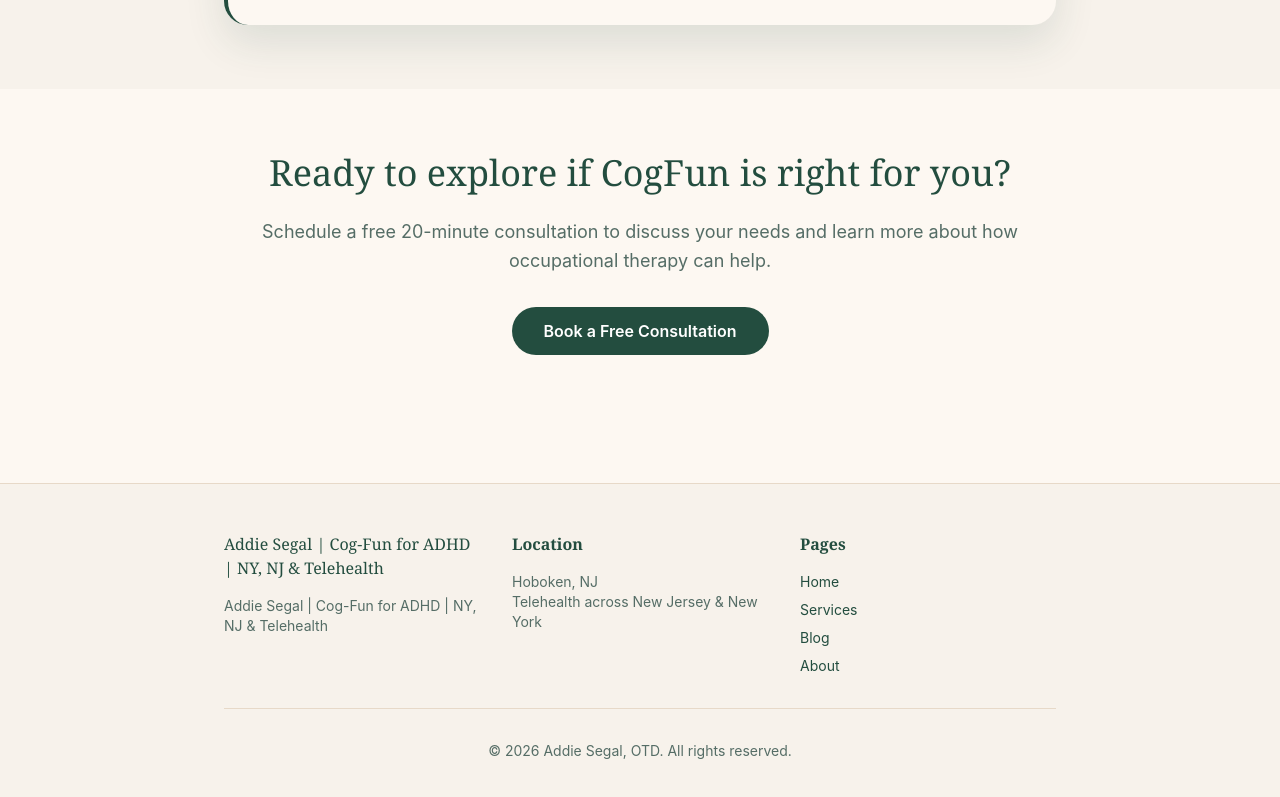
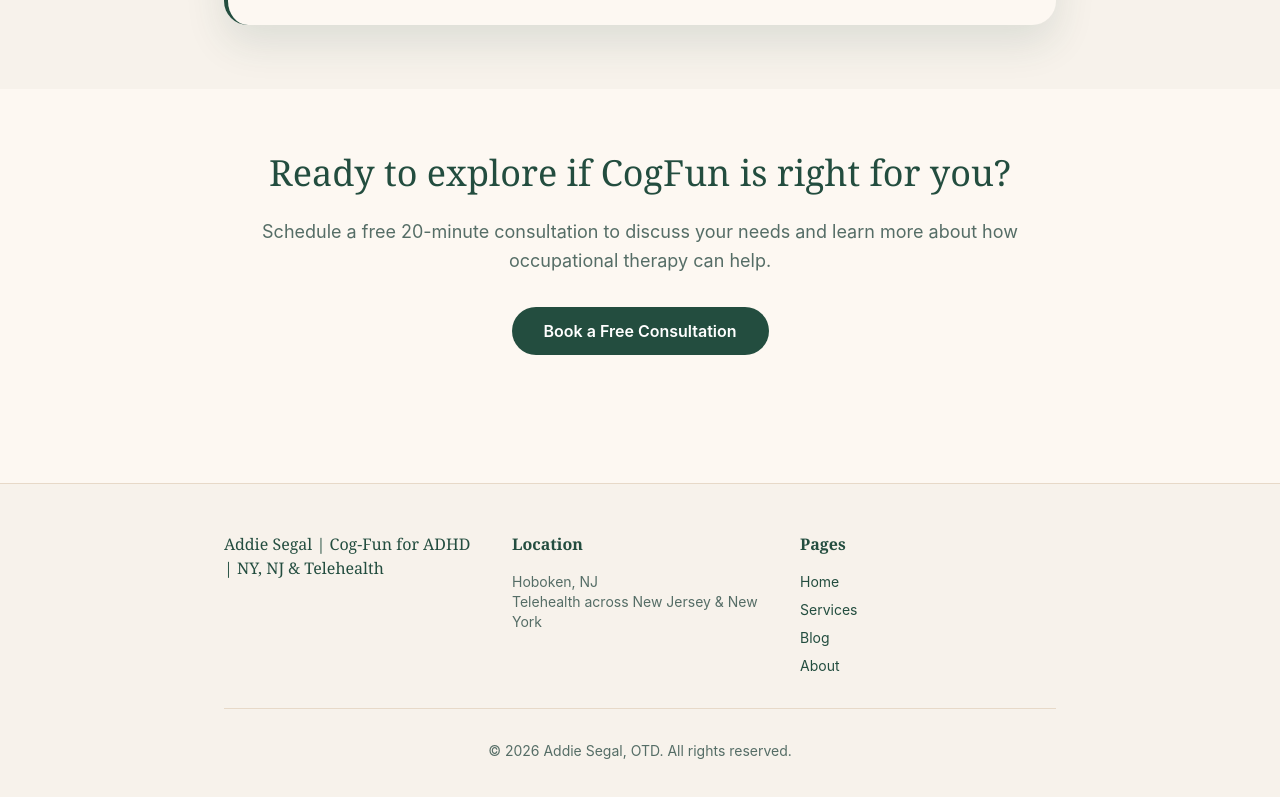
Before and after one commit to adisegalotd-art/addiesegal-website, a Next.js app: page / in a window 1280 px wide. Shown: the part 2424-3221 px from the top of the page. Built offline with nearby package versions, Linux system fonts and the light colour scheme.

Commit message:
Remove duplicate description in footer

```diff
--- a/app/components/Footer.tsx
+++ b/app/components/Footer.tsx
@@ -9,9 +9,6 @@ export default function Footer() {
           <div className="grid grid-cols-1 md:grid-cols-3 gap-8 mb-8">
           <div>
             <h3 className="font-serif text-forest mb-4">Addie Segal | Cog-Fun for ADHD | NY, NJ & Telehealth</h3>
-            <p className="text-sm text-muted">
-              Addie Segal | Cog-Fun for ADHD | NY, NJ & Telehealth
-            </p>
           </div>
           <div>
             <h4 className="font-semibold text-forest mb-4">Location</h4>
```
